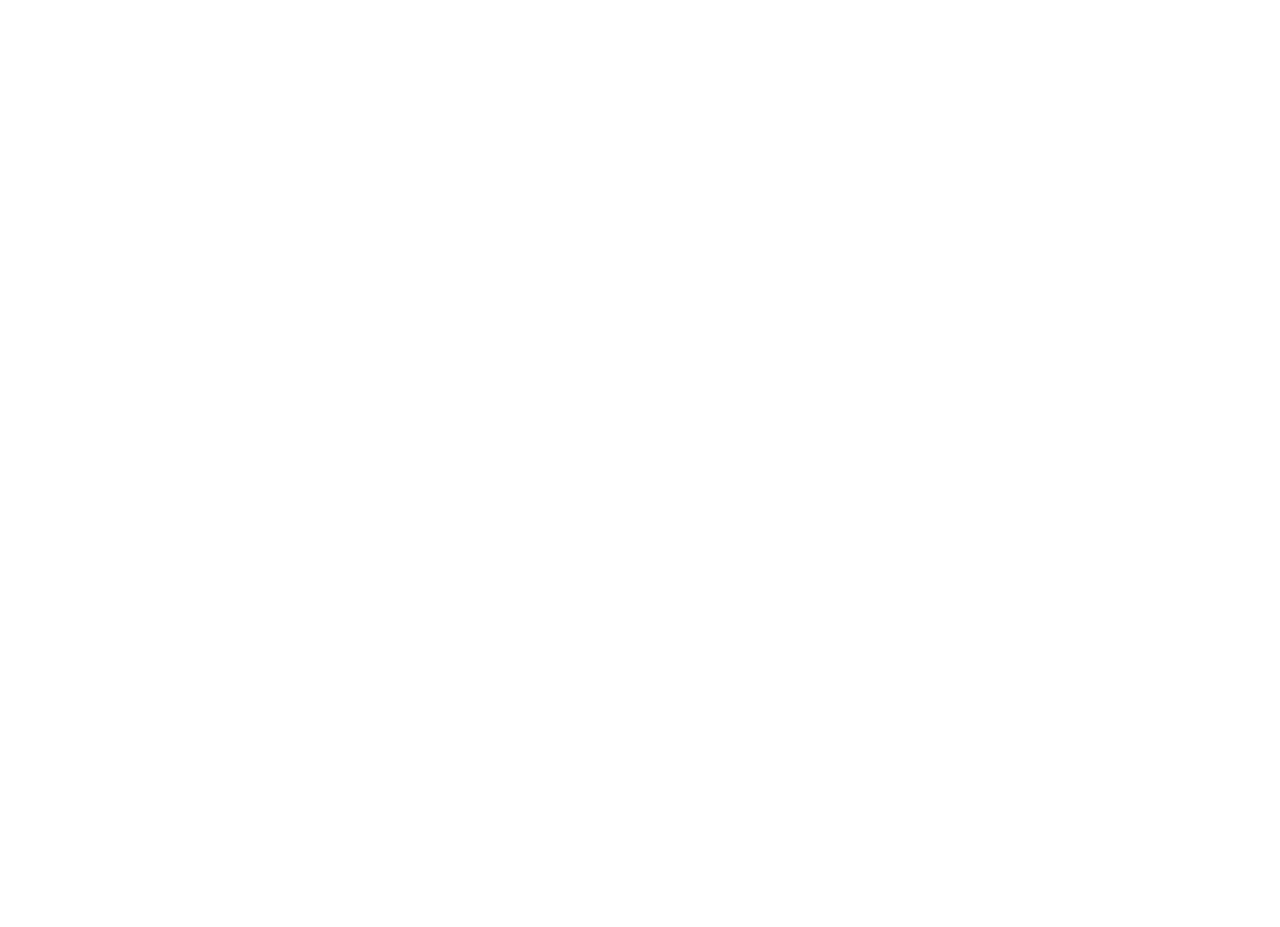
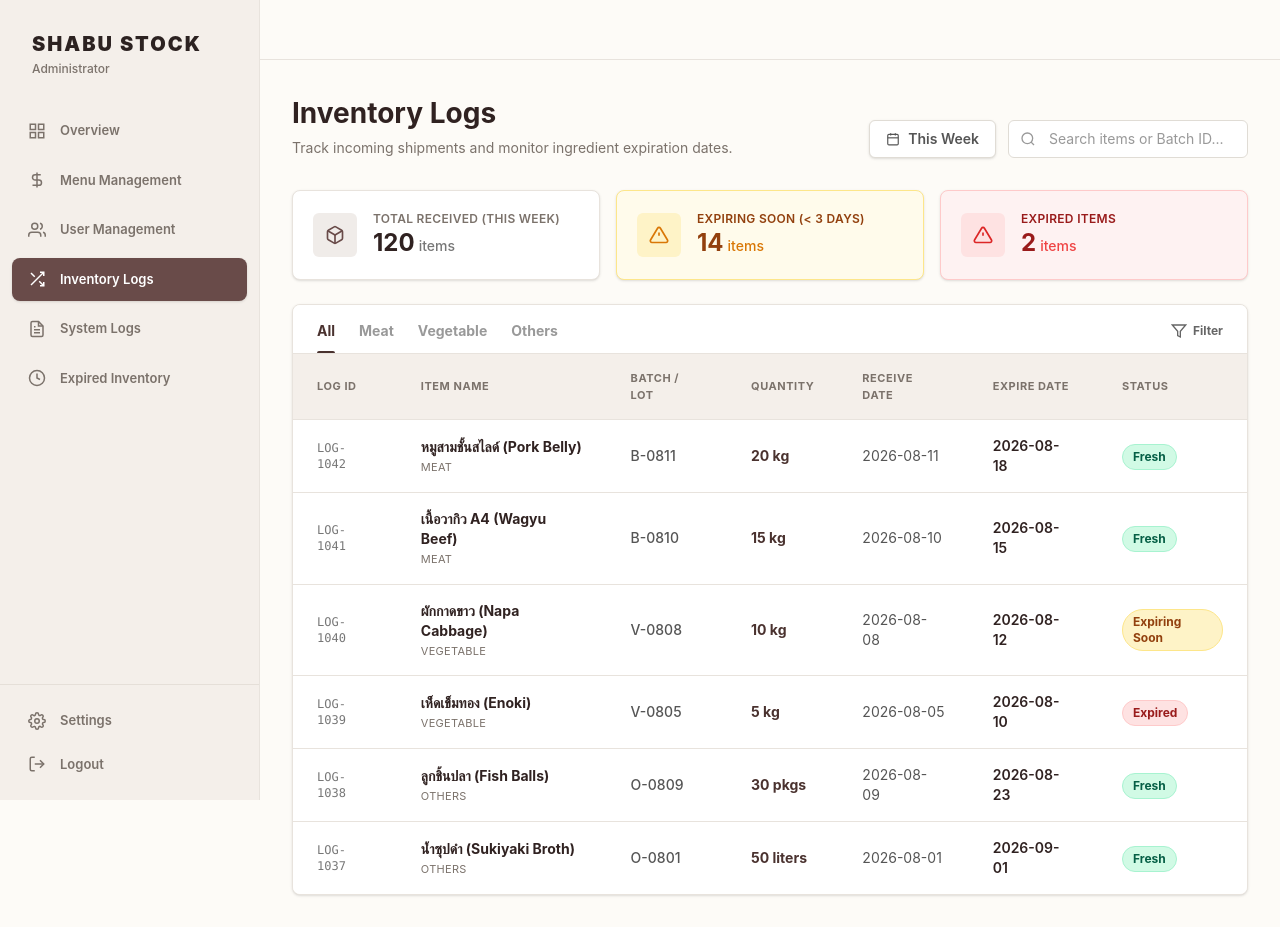
Before and after one commit to nxstllmzp1510/Fontend-final, a React (Vite) app: page /admin/inventory-logs in a window 1280 px wide. Before the commit this address had no page. Before the commit the page ends 800 px from the top, so only its background shows below. Built offline with nearby package versions, Linux system fonts and the light colour scheme.

Commit message:
create inventory log page (admin)

```diff
--- a/src/App.tsx
+++ b/src/App.tsx
@@ -7,8 +7,9 @@
 import AdminLayout from './layouts/AdminLayout';
 import DashboardPage from './pages/admin/DashboardPage';
 import MenuManagementPage from './pages/admin/MenuManagementPage';
-// 1. นำเข้าไฟล์ใหม่
 import UserManagementPage from './pages/admin/UserManagementPage';
+// 1. นำเข้าไฟล์ Inventory Logs
+import InventoryLogsPage from './pages/admin/InventoryLogsPage';
 
 function App() {
   return (
@@ -21,9 +22,10 @@
         <Route path="/admin" element={<AdminLayout />}>
           <Route index element={<DashboardPage />} />
           <Route path="menu" element={<MenuManagementPage />} />
+          <Route path="user" element={<UserManagementPage />} />
 
-          {/* 2. เพิ่ม Route สำหรับหน้า User */}
-          <Route path="user" element={<UserManagementPage />} />
+          {/* 2. เพิ่ม Route สำหรับหน้า Inventory Logs */}
+          <Route path="inventory-logs" element={<InventoryLogsPage />} />
         </Route>
       </Routes>
     </BrowserRouter>
--- /dev/null
+++ b/src/pages/admin/InventoryLogsPage.tsx
@@ -0,0 +1,157 @@
+import React, { useState } from 'react';
+
+// --- Icons ---
+const Icons = {
+  Search: () => <svg width="16" height="16" viewBox="0 0 24 24" fill="none" stroke="#999" strokeWidth="2"><circle cx="11" cy="11" r="8"></circle><line x1="21" y1="21" x2="16.65" y2="16.65"></line></svg>,
+  Filter: () => <svg width="16" height="16" viewBox="0 0 24 24" fill="none" stroke="currentColor" strokeWidth="2"><polygon points="22 3 2 3 10 12.46 10 19 14 21 14 12.46 22 3"></polygon></svg>,
+  Alert: () => <svg width="20" height="20" viewBox="0 0 24 24" fill="none" stroke="currentColor" strokeWidth="2"><path d="M10.29 3.86L1.82 18a2 2 0 0 0 1.71 3h16.94a2 2 0 0 0 1.71-3L13.71 3.86a2 2 0 0 0-3.42 0z"></path><line x1="12" y1="9" x2="12" y2="13"></line><line x1="12" y1="17" x2="12.01" y2="17"></line></svg>,
+  Box: () => <svg width="20" height="20" viewBox="0 0 24 24" fill="none" stroke="currentColor" strokeWidth="2"><path d="M21 16V8a2 2 0 0 0-1-1.73l-7-4a2 2 0 0 0-2 0l-7 4A2 2 0 0 0 3 8v8a2 2 0 0 0 1 1.73l7 4a2 2 0 0 0 2 0l7-4A2 2 0 0 0 21 16z"></path><polyline points="3.27 6.96 12 12.01 20.73 6.96"></polyline><line x1="12" y1="22.08" x2="12" y2="12"></line></svg>,
+  Calendar: () => <svg width="14" height="14" viewBox="0 0 24 24" fill="none" stroke="currentColor" strokeWidth="2"><rect x="3" y="4" width="18" height="18" rx="2" ry="2"></rect><line x1="16" y1="2" x2="16" y2="6"></line><line x1="8" y1="2" x2="8" y2="6"></line><line x1="3" y1="10" x2="21" y2="10"></line></svg>
+};
+
+// --- Mock Data: รายการวัตถุดิบชาบู ---
+const inventoryLogs = [
+  { id: 'LOG-1042', item: 'หมูสามชั้นสไลด์ (Pork Belly)', category: 'Meat', batch: 'B-0811', qty: '20 kg', receiveDate: '2026-08-11', expireDate: '2026-08-18', status: 'Fresh' },
+  { id: 'LOG-1041', item: 'เนื้อวากิว A4 (Wagyu Beef)', category: 'Meat', batch: 'B-0810', qty: '15 kg', receiveDate: '2026-08-10', expireDate: '2026-08-15', status: 'Fresh' },
+  { id: 'LOG-1040', item: 'ผักกาดขาว (Napa Cabbage)', category: 'Vegetable', batch: 'V-0808', qty: '10 kg', receiveDate: '2026-08-08', expireDate: '2026-08-12', status: 'Expiring Soon' },
+  { id: 'LOG-1039', item: 'เห็ดเข็มทอง (Enoki)', category: 'Vegetable', batch: 'V-0805', qty: '5 kg', receiveDate: '2026-08-05', expireDate: '2026-08-10', status: 'Expired' },
+  { id: 'LOG-1038', item: 'ลูกชิ้นปลา (Fish Balls)', category: 'Others', batch: 'O-0809', qty: '30 pkgs', receiveDate: '2026-08-09', expireDate: '2026-08-23', status: 'Fresh' },
+  { id: 'LOG-1037', item: 'น้ำซุปดำ (Sukiyaki Broth)', category: 'Others', batch: 'O-0801', qty: '50 liters', receiveDate: '2026-08-01', expireDate: '2026-09-01', status: 'Fresh' },
+];
+
+export default function InventoryLogsPage() {
+  const [activeTab, setActiveTab] = useState('All');
+
+  // ฟังก์ชันช่วยกำหนดสีของ Badge สถานะ
+  const getStatusColor = (status: string) => {
+    switch (status) {
+      case 'Fresh': return 'bg-[#d1fae5] text-[#065f46] border-[#a7f3d0]'; // เขียว
+      case 'Expiring Soon': return 'bg-[#fef3c7] text-[#92400e] border-[#fde68a]'; // เหลือง/ส้ม
+      case 'Expired': return 'bg-[#fee2e2] text-[#991b1b] border-[#fecaca]'; // แดง
+      default: return 'bg-gray-100 text-gray-800 border-gray-200';
+    }
+  };
+
+  return (
+    <div className="max-w-[1200px] w-full">
+
+      {/* Header */}
+      <div className="flex flex-col sm:flex-row sm:justify-between sm:items-end mb-8 gap-4">
+        <div>
+          <h1 className="text-[28px] font-bold text-[#302221] mb-1">Inventory Logs</h1>
+          <p className="text-sm text-[#7B726B]">Track incoming shipments and monitor ingredient expiration dates.</p>
+        </div>
+
+        <div className="flex items-center gap-3">
+          <button className="flex items-center gap-2 px-4 py-2 bg-white border border-[#e0dcd5] rounded-md text-sm font-semibold text-[#555] hover:bg-gray-50 shadow-sm transition-colors">
+            <Icons.Calendar /> This Week
+          </button>
+          <div className="relative w-[240px]">
+            <div className="absolute left-3 top-1/2 -translate-y-1/2">
+              <Icons.Search />
+            </div>
+            <input
+              type="text"
+              placeholder="Search items or Batch ID..."
+              className="w-full pl-10 pr-4 py-2 bg-white border border-[#e0dcd5] rounded-md text-sm outline-none focus:border-[#694b49] transition-colors"
+            />
+          </div>
+        </div>
+      </div>
+
+      {/* Summary Cards */}
+      <div className="grid grid-cols-1 md:grid-cols-3 gap-4 mb-6">
+        <div className="bg-white p-5 rounded-lg border border-[#e8e3dd] shadow-sm flex items-center gap-4">
+          <div className="bg-[#f0ece9] p-3 rounded-md text-[#694b49]"><Icons.Box /></div>
+          <div>
+            <p className="text-xs font-semibold text-[#7B726B] uppercase tracking-wide">Total Received (This Week)</p>
+            <h2 className="text-2xl font-bold text-[#302221]">120<span className="text-sm font-medium text-[#777] ml-1">items</span></h2>
+          </div>
+        </div>
+
+        <div className="bg-[#fffbeb] p-5 rounded-lg border border-[#fde68a] shadow-sm flex items-center gap-4">
+          <div className="bg-[#fef3c7] p-3 rounded-md text-[#d97706]"><Icons.Alert /></div>
+          <div>
+            <p className="text-xs font-semibold text-[#92400e] uppercase tracking-wide">Expiring Soon (&lt; 3 days)</p>
+            <h2 className="text-2xl font-bold text-[#92400e]">14<span className="text-sm font-medium text-[#d97706] ml-1">items</span></h2>
+          </div>
+        </div>
+
+        <div className="bg-[#fef2f2] p-5 rounded-lg border border-[#fecaca] shadow-sm flex items-center gap-4">
+          <div className="bg-[#fee2e2] p-3 rounded-md text-[#dc2626]"><Icons.Alert /></div>
+          <div>
+            <p className="text-xs font-semibold text-[#991b1b] uppercase tracking-wide">Expired Items</p>
+            <h2 className="text-2xl font-bold text-[#991b1b]">2<span className="text-sm font-medium text-[#ef4444] ml-1">items</span></h2>
+          </div>
+        </div>
+      </div>
+
+      {/* Table Container */}
+      <div className="bg-[#FDFBF7] rounded-lg border border-[#e8e3dd] shadow-sm overflow-hidden">
+
+        {/* Tabs หมวดหมู่ */}
+        <div className="flex items-center gap-6 px-6 pt-4 border-b border-[#e8e3dd] bg-white">
+          {['All', 'Meat', 'Vegetable', 'Others'].map((tab) => (
+            <button
+              key={tab}
+              onClick={() => setActiveTab(tab)}
+              className={`pb-3 text-sm font-bold transition-colors relative ${
+                activeTab === tab ? 'text-[#4A322F]' : 'text-[#999] hover:text-[#666]'
+              }`}
+            >
+              {tab}
+              {activeTab === tab && (
+                <div className="absolute bottom-0 left-0 w-full h-0.5 bg-[#4A322F] rounded-t-full" />
+              )}
+            </button>
+          ))}
+          <div className="ml-auto pb-3">
+             <button className="flex items-center gap-1.5 text-xs font-bold text-[#666] hover:text-[#333]">
+                <Icons.Filter /> Filter
+             </button>
+          </div>
+        </div>
+
+        {/* ตาราง Data Log */}
+        <div className="overflow-x-auto">
+          <table className="w-full text-left border-collapse">
+            <thead>
+              <tr className="bg-[#F4EFEA] text-[11px] font-bold text-[#7B726B] uppercase tracking-wider border-b border-[#e8e3dd]">
+                <th className="px-6 py-4">Log ID</th>
+                <th className="px-6 py-4">Item Name</th>
+                <th className="px-6 py-4">Batch / Lot</th>
+                <th className="px-6 py-4">Quantity</th>
+                <th className="px-6 py-4">Receive Date</th>
+                <th className="px-6 py-4">Expire Date</th>
+                <th className="px-6 py-4">Status</th>
+              </tr>
+            </thead>
+            <tbody className="divide-y divide-[#e8e3dd] bg-white">
+              {inventoryLogs
+                .filter(log => activeTab === 'All' || log.category === activeTab)
+                .map((log) => (
+                <tr key={log.id} className="hover:bg-[#faf8f5] transition-colors">
+                  <td className="px-6 py-4 text-xs font-mono font-medium text-[#777]">{log.id}</td>
+                  <td className="px-6 py-4">
+                    <div className="text-sm font-bold text-[#302221]">{log.item}</div>
+                    <div className="text-[11px] text-[#7B726B] mt-0.5 uppercase tracking-wide">{log.category}</div>
+                  </td>
+                  <td className="px-6 py-4 text-sm font-medium text-[#555]">{log.batch}</td>
+                  <td className="px-6 py-4 text-sm font-bold text-[#4A322F]">{log.qty}</td>
+                  <td className="px-6 py-4 text-sm text-[#555]">{log.receiveDate}</td>
+                  <td className="px-6 py-4 text-sm font-semibold text-[#302221]">{log.expireDate}</td>
+                  <td className="px-6 py-4">
+                    <span className={`inline-flex items-center px-2.5 py-1 rounded-full text-xs font-bold border ${getStatusColor(log.status)}`}>
+                      {log.status}
+                    </span>
+                  </td>
+                </tr>
+              ))}
+            </tbody>
+          </table>
+        </div>
+      </div>
+
+    </div>
+  );
+}
```
